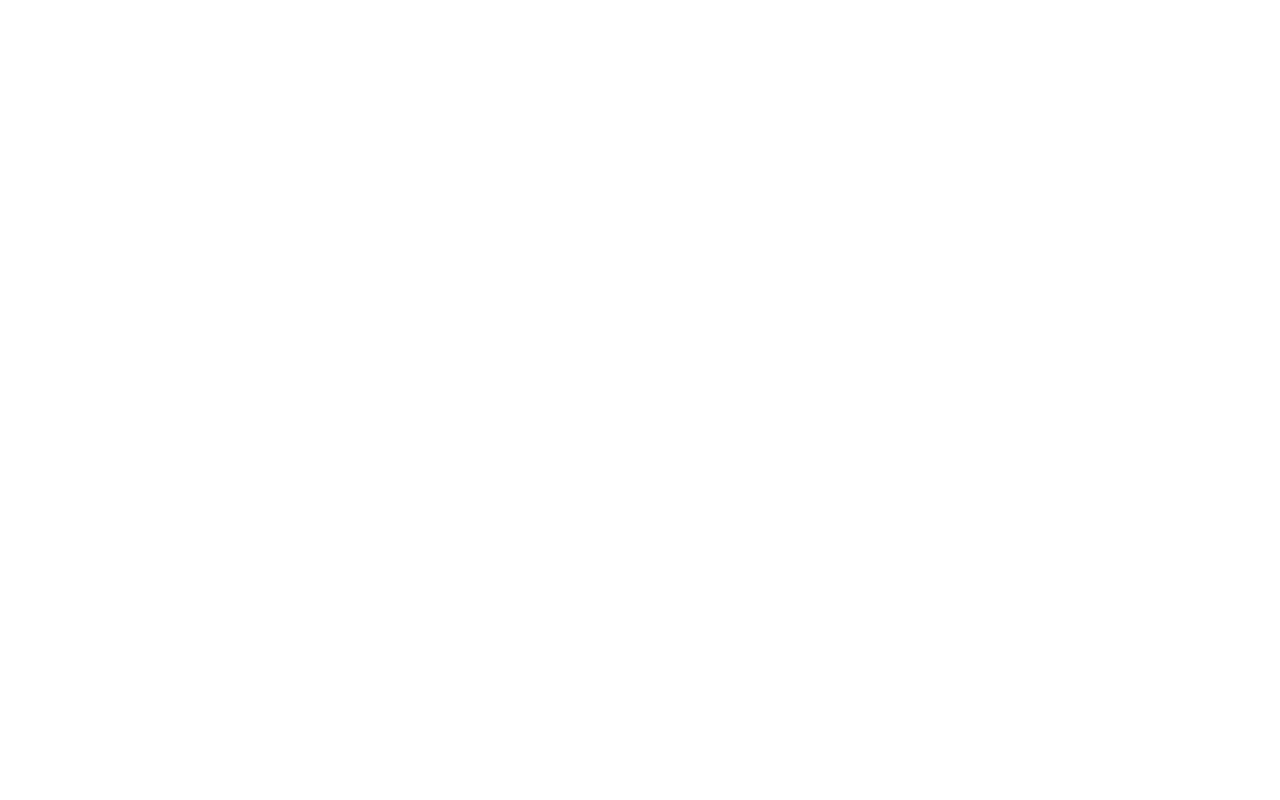
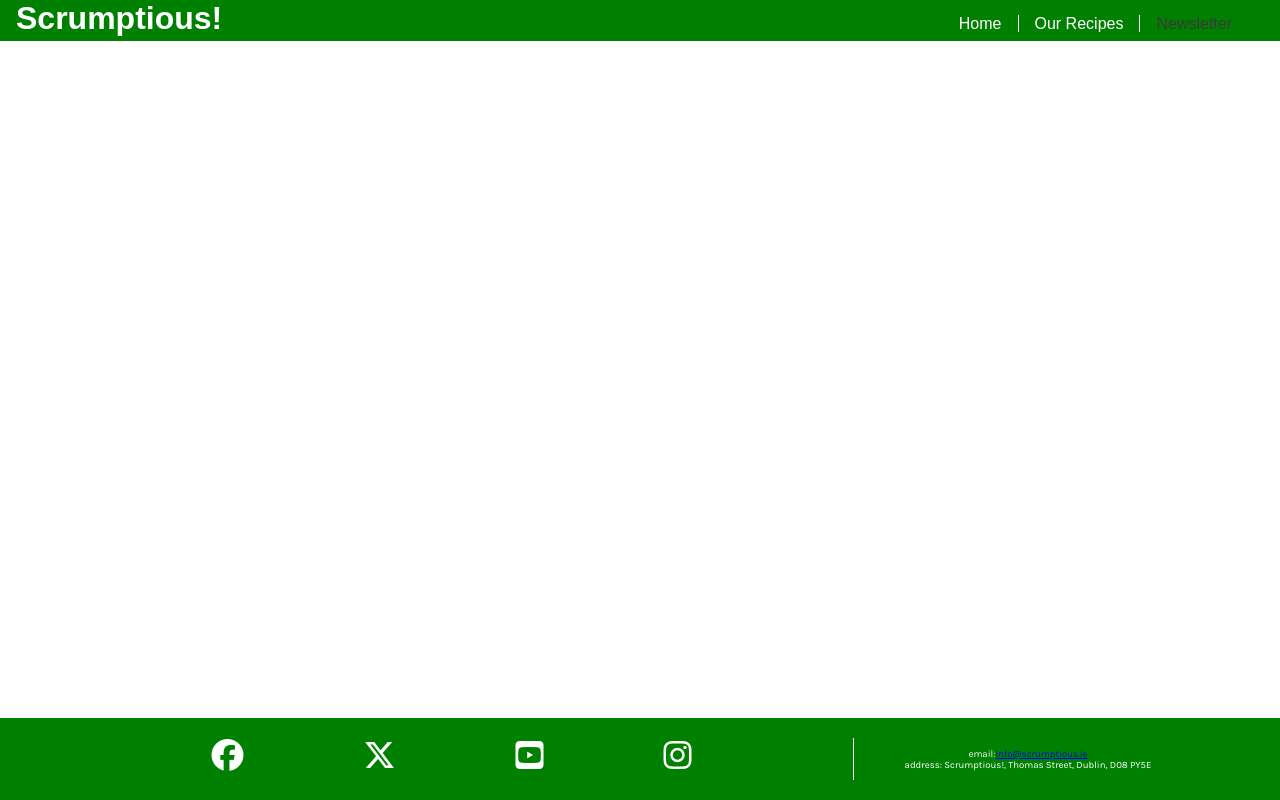
Before and after one commit to SnappyJumper/Scrumptious, a plain HTML site: page newsletter.html in a window 1280 px wide. Drawn offline with Linux system fonts and the light colour scheme; a web font is replaced by a local one.

Commit message:
copied and pasted the header and footer over to the our-recipes and newsletter htmls and then linked the nav bars together

```diff
--- a/newsletter.html
+++ b/newsletter.html
@@ -0,0 +1,70 @@
+<!DOCTYPE html>
+<html lang="en">
+
+<head>
+    <meta charset="UTF-8">
+    <meta name="description"
+        content="Scrumptious! A website filled with great recipes tried and tested by chefs in the industry">
+    <meta name="keywords" content="Scrumptious, Scrumptious food, recipes, food, cakes, tasty, delicious, easy recipes">
+    <meta name="viewport" content="width=device-width, initial-scale=1.0">
+    <!--Font Awesome-->
+    <script src="https://kit.fontawesome.com/e73dba1e03.js" crossorigin="anonymous"></script>
+    <!--Title-->
+    <title>Scrumptious!</title>
+    <!--Favicon-->
+    <link rel="apple-touch-icon" sizes="180x180" href="assets/favicon_io/apple-touch-icon.png">
+    <link rel="icon" type="image/png" sizes="32x32" href="assets/favicon_io/favicon-32x32.png">
+    <link rel="icon" type="image/png" sizes="16x16" href="assets/favicon_io/favicon-16x16.png">
+    <link rel="manifest" href="/site.webmanifest">
+    <!--Link to style.css-->
+    <link rel="stylesheet" href="assets/css/style.css">
+
+</head>
+
+<body>
+    <header>
+        <a href="index.html">
+            <h1>Scrumptious!</h1>
+        </a>
+        <input type="checkbox" id="nav-toggle" name="nav-toggle">
+        <label for="nav-toggle" class="label-nav-toggle"><i class="fa-solid fa-bars"></i></label>
+        <nav>
+            <ul id="menu">
+                <li><a id="home" href="/index.html">Home</a></li>
+                <li><a href="/our-recipes.html">Our Recipes</a> </li>
+                <li><a id="newsletter" class="active" href="">Newsletter</a></li>
+            </ul>
+        </nav>
+    </header>
+    <main>
+
+    </main>
+    <footer>
+
+        <section>
+            <ul id="social-networks">
+                <li><a href="https://www.facebook.com/" target="_blank" rel="noopener"
+                        aria-label="Visit our Facebook page (opens in a new tab)"><i
+                            class="fa-brands fa-facebook"></i></a>
+                </li>
+                <li><a href="https://www.x.com/" target="_blank" rel="noopener"
+                        aria-label="Visit our X page (opens in a new tab)"><i class="fa-brands fa-x-twitter"></i></a>
+                </li>
+                <li><a href="https://www.youtube.com/" target="_blank" rel="noopener"
+                        aria-label="Visit our Youtube channel (opens in a new tab)"><i
+                            class="fa-brands fa-square-youtube"></i></a></li>
+                <li><a href="https://www.instagram.com/" target="_blank" rel="noopener"
+                        aria-label="Visit our Instagram page (opens in a new tab)"><i
+                            class="fa-brands fa-instagram"></i></a></li>
+            </ul>
+        </section>
+        <section id="contact">
+            <p>email:<a href="mailto:info@scrumptious.ie">info@scrumptious.ie</a></p>
+            <p>address: Scrumptious!, Thomas Street, Dublin, D08 PY5E</p>
+        </section>
+
+
+    </footer>
+</body>
+
+</html>
```
Also changed, not shown: index.html (+2 -2 lines), our-recipes.html (+70 -0 lines).
